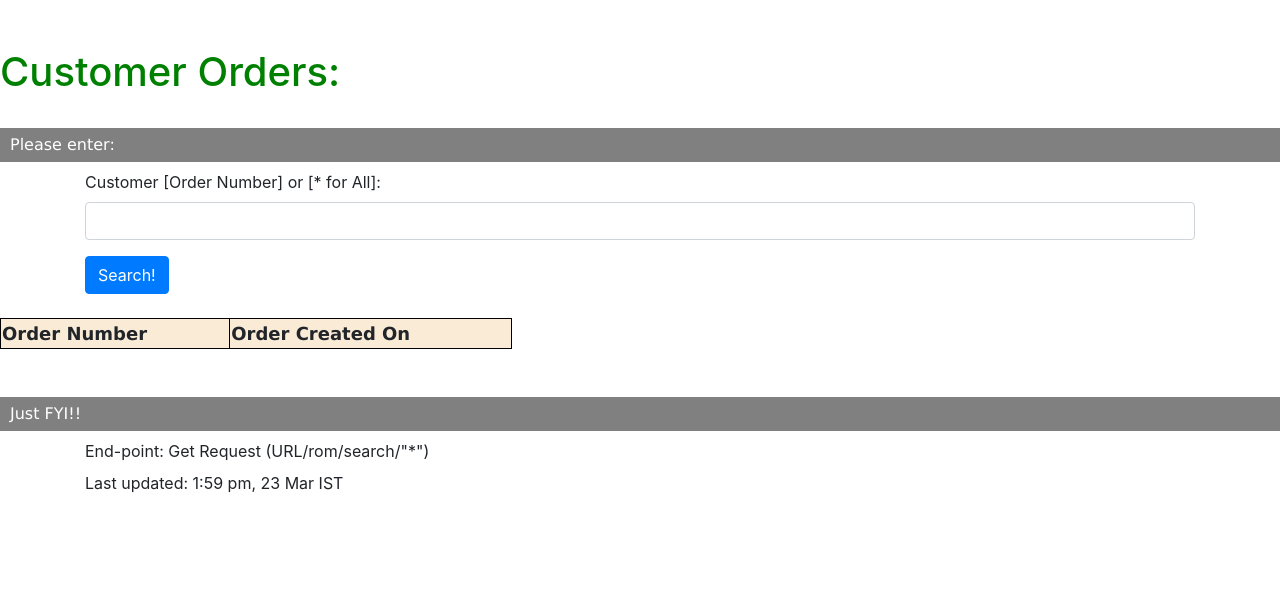
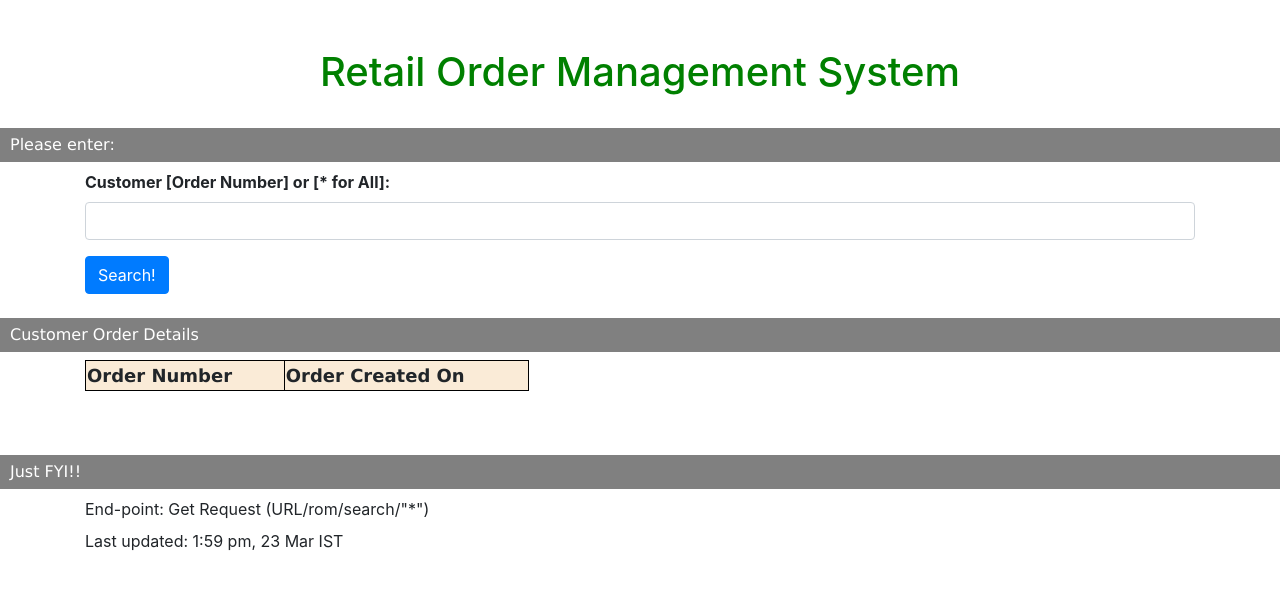
Before and after one commit to prasanthraju14/rom-ui, an Angular app: page / in a window 1280 px wide. Shown: the top 590 px of the page. Built offline with nearby package versions, Linux system fonts and the light colour scheme.

Commit message:
formatted.

```diff
--- a/src/app/app.component.html
+++ b/src/app/app.component.html
@@ -9,7 +9,7 @@ legend {
   font-family: 'Lucida Sans', 'Lucida Sans Regular', 'Lucida Grande', 'Lucida Sans Unicode', Geneva, Verdana, sans-serif;
 }
 
-  h1 {color:green;}
+  h1 {color:green; text-align: center;}
   h2 {color:grey;}
   h3 {color:lightblue;}
 
@@ -43,14 +43,14 @@ legend {
 <br>
 <br>
 
-<h1 class="md-display-3">Customer Orders:</h1>
+<h1 class="md-display-3">Retail Order Management System</h1>
 
 <br>
 
 <legend>Please enter:</legend>
 <div class="container">
  <div class="form-group">
-  <label for="usr">Customer [Order Number] or [* for All]:</label>
+  <label for="usr" style="font-weight: bold;">Customer [Order Number] or [* for All]:</label>
   <input type="text" #titleInput class="form-control">
   </div>
   <button type="button" (click) = "search(titleInput.value)" class="btn btn-primary">Search!</button>
@@ -58,6 +58,9 @@ legend {
 
 <br>
 
+<legend>Customer Order Details</legend>
+<div class="container">
+ <div class="form-group">
 <table>
   <tr>
     <th>Order Number</th>
@@ -70,7 +73,8 @@ legend {
   </tr>
 
 </table>
-
+</div>
+</div>
 <br>
 <br>
 
```
